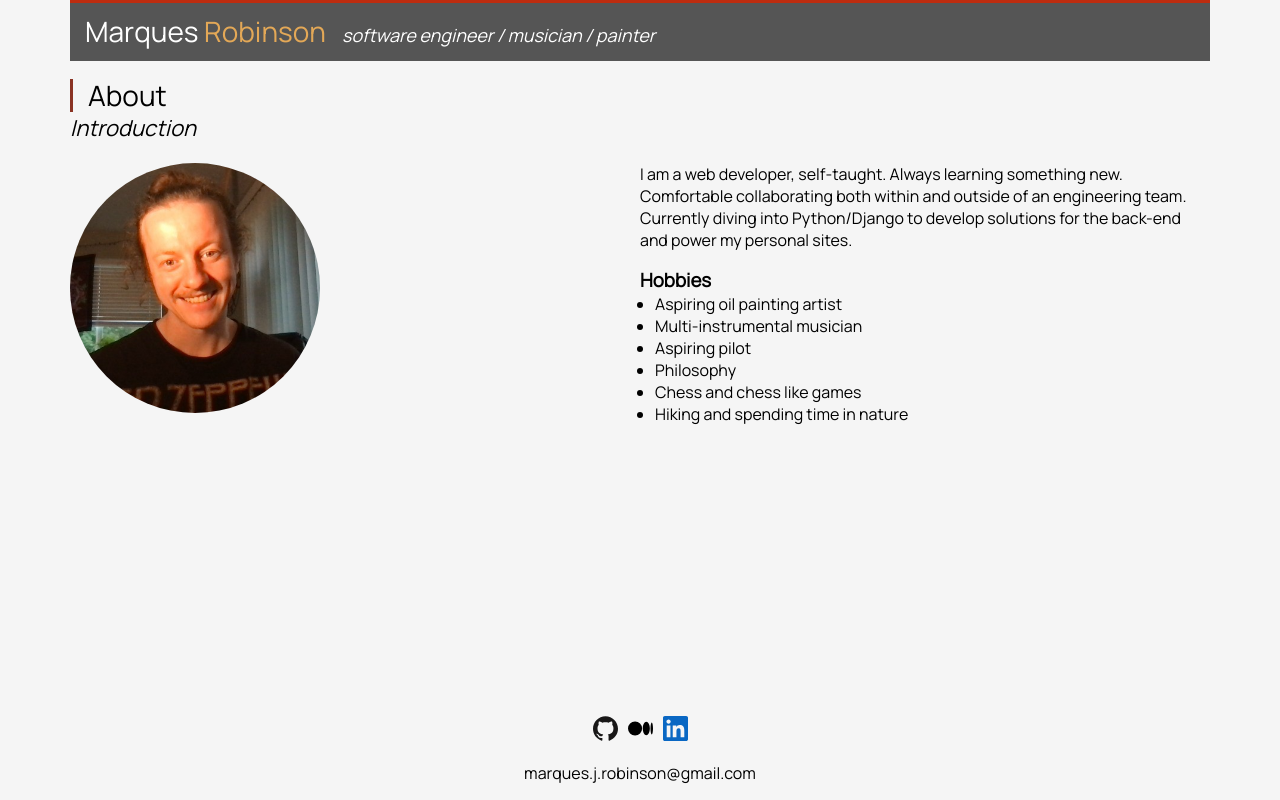
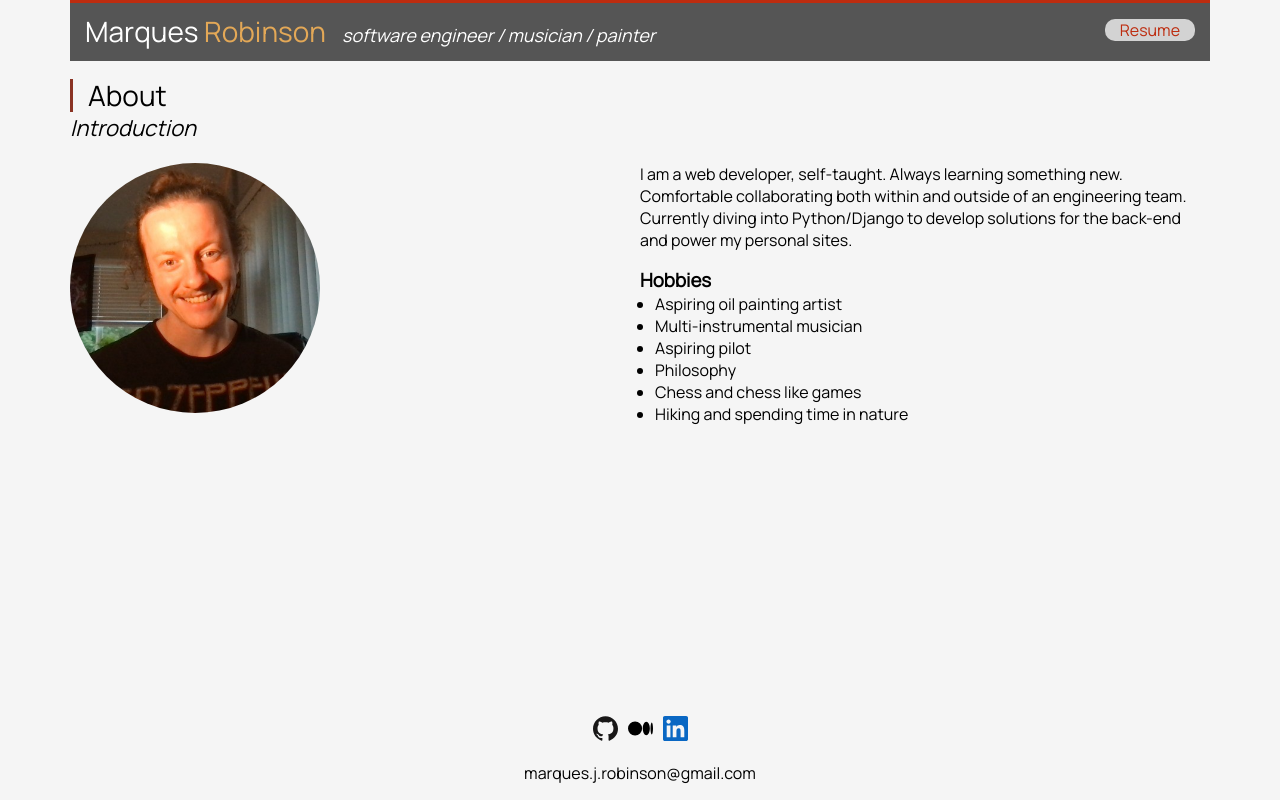
Before and after one commit to marques-j-robinson/marques-j-robinson.github.io, a React app: page / in a window 1280 px wide. Built offline with nearby package versions, Linux system fonts and the light colour scheme.

Commit message:
create button to download resume

```diff
--- a/package.json
+++ b/package.json
@@ -24,6 +24,7 @@
     "@babel/preset-react": "^7.23.3",
     "babel-loader": "^9.1.3",
     "css-loader": "^6.8.1",
+    "file-loader": "^6.2.0",
     "gh-pages": "^6.1.0",
     "html-webpack-plugin": "^5.5.3",
     "style-loader": "^3.3.3",
--- a/src/components/Header.js
+++ b/src/components/Header.js
@@ -4,9 +4,12 @@ import styled from 'styled-components';
 import {Container} from './styled/Container.js'
 import Link from './styled/Link.js'
 
+import PdfFile from '../../src/Marques_Robinson_2023.pdf'
+
 const Wrapper = styled(Container)`
   display: flex;
   flex-direction: row;
+  justify-content: space-between;
   background-color: #555555;
   border-top: 3px solid #bd2c0f;
 
@@ -15,6 +18,10 @@ const Wrapper = styled(Container)`
     flex-direction: column !important;
   }
 `;
+
+const LeftSide = styled.div`
+    display:flex;
+`
 
 const Name = styled.h1`
   margin-top: auto;
@@ -48,13 +55,25 @@ const Skills = styled.em`
   }
 `;
 
+const Button = styled.p`
+    padding: 0 15px;
+    background-color: lightgrey;
+    color: #bd2c0f;
+    border-radius: 10px;
+`
+
 function Header() {
-  return <Link href="/">
-    <Wrapper>
-        <Name>Marques <Last>Robinson</Last></Name>
-        <Skills>software engineer / musician / painter</Skills>
-    </Wrapper>
-  </Link>;
+  return <Wrapper>
+        <LeftSide>
+            <Link href="/">
+                <Name>Marques <Last>Robinson</Last></Name>
+            </Link>
+            <Skills>software engineer / musician / painter</Skills>
+        </LeftSide>
+        <Link href={PdfFile} target='_blank'>
+            <Button>Resume</Button>
+        </Link>
+    </Wrapper>;
 }
 
 export default Header;
--- a/src/components/styled/Link.js
+++ b/src/components/styled/Link.js
@@ -5,8 +5,8 @@ const Link = styled.a`
     text-decoration: none;
 `;
 
-export default function ({href, children}) {
-    return <Link href={href}>
+export default function ({href, target, children}) {
+    return <Link href={href} target={target}>
         {children}
     </Link>
 }
--- a/webpack.config.js
+++ b/webpack.config.js
@@ -38,6 +38,17 @@ module.exports = {
           loader: "url-loader?name=src/images/[name].[ext]",
         },
       },
+        {
+            test: /\.(pdf)$/,
+            use: [
+                {
+                    loader: 'file-loader',
+                    options: {
+                        name: '[name].[ext]'
+                    }
+                }
+            ]
+        }
     ],
   },
   plugins: [
```
Also changed, not shown: 2 other files (tests, documents, lock files or other folders).
